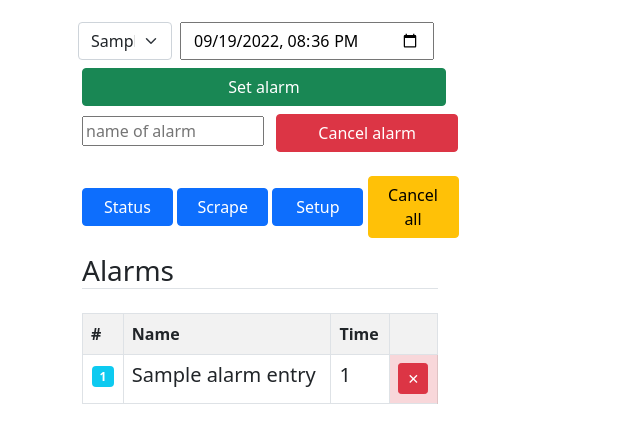
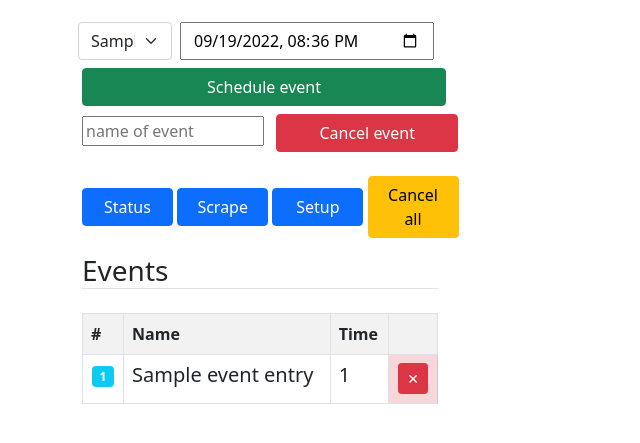
Before and after one commit to quintwinthagen/magister-alarm-clock, a Flask app: template templates/index.html in a window 1280 px wide. Shown: the part 167-610 px from the top of the page, without its empty margins (0-640 px from the left). Run offline with Flask 2, Linux system fonts and the light colour scheme; the template is opened without the code that fills it: most values are stand-ins (such as "Sample title", 1, 10 or a date in 2020); parts of the project's set-up code (start-up, migrations or seed data) failed here and were passed over.

Commit message:
Improved speech, improved UI

```diff
--- a/src/app.py
+++ b/src/app.py
@@ -33,17 +33,17 @@ def index():
             last_update = last_update.strftime(_format)
         _status = malarm.get_status().name
 
-        return render_template("index.html", current_alarms=current_events
+        return render_template("index.html", current_events=current_events
                                , last_update=last_update
                                , status=_status
                                , types = available_functions.keys())
 
 
-@app.route("/set_alarm", methods=["POST"])
-def set_alarm():
-    alarm_due = dt.datetime.fromisoformat(request.form["datetime"])
+@app.route("/schedule_event", methods=["POST"])
+def schedule_event():
+    event_due = dt.datetime.fromisoformat(request.form["datetime"])
     event_function = request.form["function"]
-    msgs = dispatcher.dispatch(alarm_due, available_functions[event_function])
+    msgs = dispatcher.dispatch(event_due, available_functions[event_function])
     if msgs:
         if isinstance(msgs, list):
             for msg in msgs:
@@ -54,8 +54,8 @@ def set_alarm():
     return redirect(url_for("index"))
 
 
-@app.route("/cancel_alarm", methods=["POST"])
-def cancel_alarm():
+@app.route("/cancel_event", methods=["POST"])
+def cancel_event():
     msg = dispatcher.cancel_event_by_name(request.form["name"])
     if msg:
         flash(msg)
--- a/src/function.py
+++ b/src/function.py
@@ -16,6 +16,8 @@ if "--rpi" in sys.argv:
 
     RPI = True
 
+sm = SpeechManager()
+
 class EventFunction:
     def __init__(self, fn, type: str):
         self.fn = fn
@@ -29,7 +31,6 @@ class EventFunction:
 def play_alarm() -> None:
     """Play alarm"""
 
-    print("Playing alarm...")
     mixer.init()
     mixer.music.load(path.normpath(path.join(path.dirname(__file__), "../audio-files/alarm_sound.mp3")))
 
@@ -46,13 +47,12 @@ def play_alarm() -> None:
             pass
         mixer.music.stop()
 
-    print("Played alarm")
-
-def play_good_morning() -> None:
-    sm = SpeechManager()
-    sm.play_good_morning()
+    time.sleep(2)
+    sm.play_good_morning() #Play good morning when alarm has just stopped
+    time.sleep(2)
+    sm.play_bye()
 
 alarm_function = EventFunction(play_alarm, type='Alarm')
-good_morning_function = EventFunction(play_good_morning, type="good_morning")
+good_morning_function = EventFunction(sm.play_good_morning, type="Good morning")
 available_functions = {"Alarm": alarm_function,
                        "Good morning": good_morning_function}
--- a/src/speech.py
+++ b/src/speech.py
@@ -44,7 +44,7 @@ class SpeechManager:
 
 
     def play_good_morning(self):
-        self.play_reg("Een hele goede morgen Quint")
+        self.play_reg("Een hele goede morgen Kwint") #Quint is not pronounced correctly, so Kwint works better
 
 
     def play_bye(self):
--- a/templates/index.html
+++ b/templates/index.html
@@ -39,7 +39,7 @@
 				{% endif %}
 				{% endwith %}
 				<div class="row mt-2">
-					<form action="/set_alarm" method="post">
+					<form action="/schedule_event" method="post">
 						<div class="row col-4 ps-2 mb-2">
 							<select class="form-select col" name="function" aria-label="Default select example">
 								{% for type in types %}
@@ -53,14 +53,14 @@
 								document.getElementById("datetime").setAttribute("value", now.toISOString().slice(0,16));
 							</script>
 						</div>
-						<button class="col-4 btn btn-success" type="submit">Set alarm</button>
+						<button class="col-4 btn btn-success" type="submit">Schedule event</button>
 					</form>
 				</div>
 
 				<div class="row mt-2">
-					<form action="/cancel_alarm" method="post">
-						<input class="col-2" type="text" name="name" placeholder="name of alarm">
-						<button class="col-2 btn btn-danger ms-2" type="submit">Cancel alarm</button>
+					<form action="/cancel_event" method="post">
+						<input class="col-2" type="text" name="name" placeholder="name of event">
+						<button class="col-2 btn btn-danger ms-2" type="submit">Cancel event</button>
 					</form>
 				</div>
 
@@ -68,14 +68,15 @@
 					<form action="/status" method="post">
 						<button class="col-1 btn btn-primary" formaction="/status">Status</button>
 						<button class="col-1 btn btn-primary" formaction="/magister_scrape">Scrape</button>
-						<button class="col-1 btn btn-primary" formaction="/setup_alarms">Setup</button> <button class="col-1 btn btn-warning" formaction="/cancel_all">Cancel all</button>
+						<button class="col-1 btn btn-primary" formaction="/setup_alarms">Setup</button>
+						<button class="col-1 btn btn-warning" formaction="/cancel_all">Cancel all</button>
 					</form>
 				</div>
 				<div class="col-4">
-					{% if current_alarms %}
-					<h3 class="border-bottom mb-4">Alarms</h3>
+					{% if current_events %}
+					<h3 class="border-bottom mb-4">Events</h3>
 					{% else %}
-					<h3>No alarms are set</h3>
+					<h3>No events are set</h3>
 					{% endif %}
 					<div class="table-responsive">
 						<table class="table table-bordered table-striped">
@@ -85,22 +86,22 @@
 								<th scope="col">Time</th>
 								<th scope="col"></th>
 							</tr>
-							{% for alarm_entry in current_alarms %}
+							{% for event_entry in current_events %}
 							<tr>
 								<td align="center">
 									<span class="badge bg-info"> {{loop.index}} </span>
 								</td>
 								<td>
-									<h5> {{alarm_entry.1}} </h5>
+									<h5> {{event_entry.1}} </h5>
 								</td>
 
 								<td>
-									<h5>{{alarm_entry.0}}</h5>
+									<h5>{{event_entry.0}}</h5>
 								</td>
 
 								<td class="table-danger" align="center">
-									<form action="/cancel_alarm" method="post" style="display: inline;">
-										<input type=hidden name="name" value="{{alarm_entry.1 }}"/>
+									<form action="/cancel_event" method="post" style="display: inline;">
+										<input type=hidden name="name" value="{{event_entry.1 }}"/>
 										<div class="btn-group">
 											<button class="btn btn-danger btn-sm float-end" type="submit">&#10005;</button>
 										</div>
```
